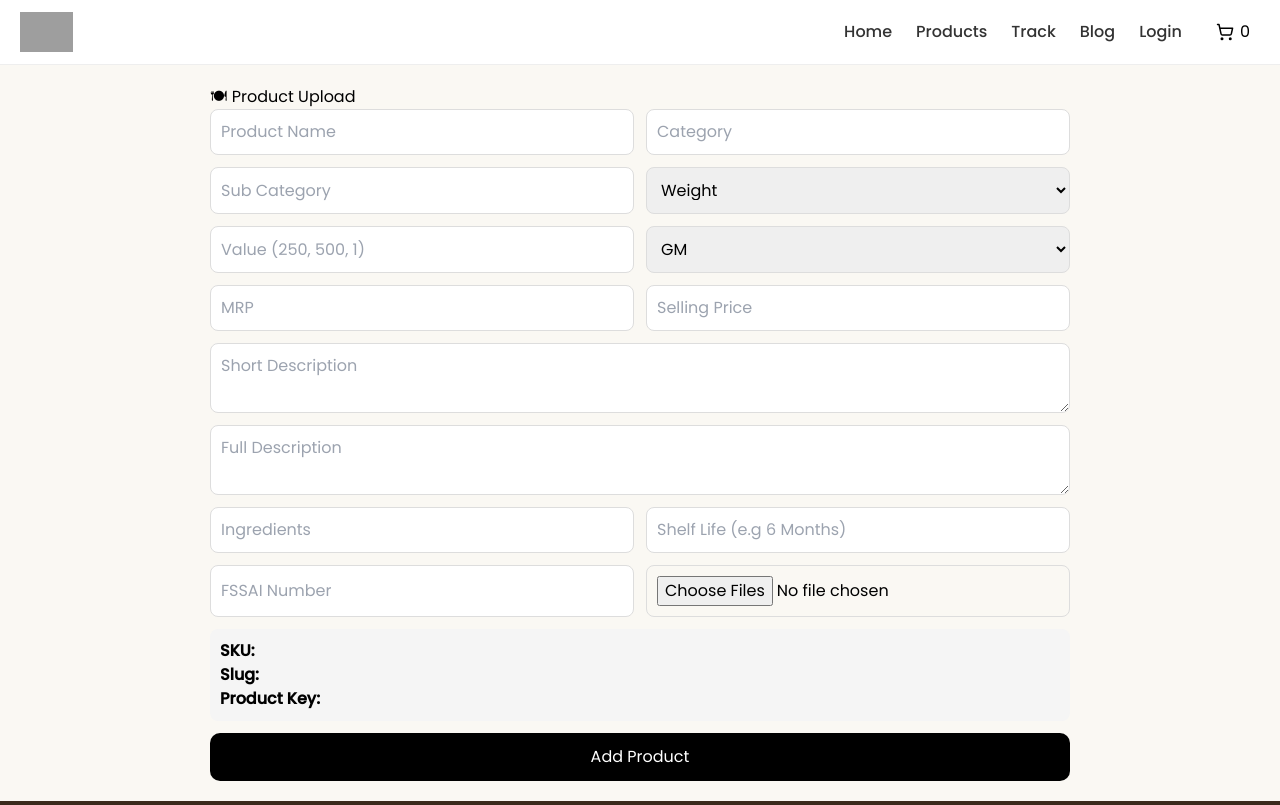
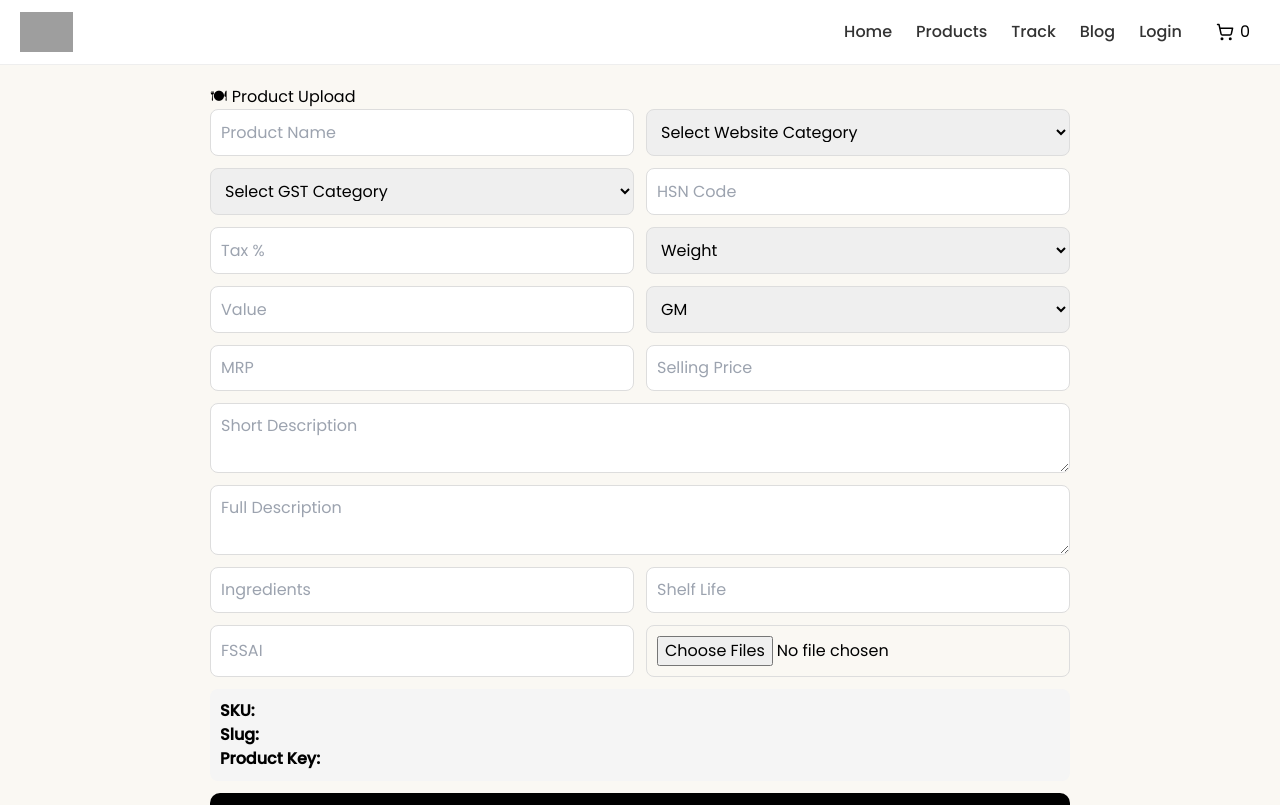
Before and after one commit to nagarajukandula55/native, a Next.js app: page /admin/products in a window 1280 px wide. Shown: the top 805 px of the page. Built offline with nearby package versions, Linux system fonts and the light colour scheme; grey boxes are pictures that could not be loaded.

Commit message:
Update page.js

```diff
--- a/app/admin/products/page.js
+++ b/app/admin/products/page.js
@@ -6,7 +6,9 @@ export default function ProductUpload() {
   const emptyForm = {
     name: "",
     category: "",
-    subCategory: "",
+    gstCategory: "",
+    hsn: "",
+    tax: "",
     mrp: "",
     sellingPrice: "",
     shortDescription: "",
@@ -22,26 +24,31 @@ export default function ProductUpload() {
   const [productKey, setProductKey] = useState("");
   const [slug, setSlug] = useState("");
 
+  /* ================= GST CONFIG ================= */
+
+  const gstOptions = [
+    { name: "Unbranded Food Items", hsn: "1106", tax: 0, desc: "Basic food items" },
+    { name: "Branded Packaged Food", hsn: "2106", tax: 5, desc: "Packaged food items like dosa mix" },
+    { name: "Processed Food", hsn: "2008", tax: 12, desc: "Processed edible items" },
+    { name: "Ready to Eat", hsn: "1904", tax: 5, desc: "Instant ready food" },
+  ];
+
   /* ================= AUTO GENERATORS ================= */
 
   useEffect(() => {
     if (!form.name) return;
 
-    // REMOVE "Native"
     let clean = form.name.replace(/native/gi, "").trim();
 
-    // PRODUCT KEY
     const key = clean.toUpperCase().replace(/[^A-Z0-9]/g, "");
     setProductKey(key);
 
-    // SLUG
     const s = form.name
       .toLowerCase()
       .replace(/[^a-z0-9]+/g, "-")
       .replace(/(^-|-$)/g, "");
     setSlug(s);
 
-    // SKU PREVIEW (STATIC 001 FOR NOW)
     const variant = `${form.variantValue}${form.variantUnit}`.toUpperCase();
 
     if (form.variantValue) {
@@ -49,7 +56,14 @@ export default function ProductUpload() {
     }
   }, [form.name, form.variantValue, form.variantUnit]);
 
-  /* ================= HANDLE CHANGE ================= */
+  /* ================= GST AUTO ================= */
+
+  useEffect(() => {
+    const selected = gstOptions.find((g) => g.name === form.gstCategory);
+    if (selected) {
+      setForm((prev) => ({ ...prev, hsn: selected.hsn, tax: selected.tax }));
+    }
+  }, [form.gstCategory]);
 
   function handleChange(e) {
     setForm({ ...form, [e.target.name]: e.target.value });
@@ -59,16 +73,15 @@ export default function ProductUpload() {
 
   async function handleImageUpload(e) {
     const files = Array.from(e.target.files);
-
     const uploaded = [];
 
     for (let file of files) {
       const data = new FormData();
       data.append("file", file);
-      data.append("upload_preset", "your_upload_preset");
+      data.append("upload_preset", process.env.NEXT_PUBLIC_CLOUDINARY_UPLOAD_PRESET);
 
       const res = await fetch(
-        `https://api.cloudinary.com/v1_1/YOUR_CLOUD_NAME/image/upload`,
+        `https://api.cloudinary.com/v1_1/${process.env.NEXT_PUBLIC_CLOUDINARY_CLOUD_NAME}/image/upload`,
         {
           method: "POST",
           body: data,
@@ -91,19 +104,15 @@ export default function ProductUpload() {
       return alert("Fill required fields");
     }
 
-    const finalSKU = skuPreview;
-
     const payload = {
       ...form,
-      sku: finalSKU,
+      sku: skuPreview,
       productKey,
       slug,
       variant: `${form.variantValue}${form.variantUnit}`.toUpperCase(),
       discount:
         form.mrp && form.sellingPrice
-          ? Math.round(
-              ((form.mrp - form.sellingPrice) / form.mrp) * 100
-            )
+          ? Math.round(((form.mrp - form.sellingPrice) / form.mrp) * 100)
           : 0,
     };
 
@@ -124,26 +133,26 @@ export default function ProductUpload() {
       <h1>🍽 Product Upload</h1>
 
       <form onSubmit={handleSubmit} className="form">
-        <input
-          name="name"
-          placeholder="Product Name"
-          value={form.name}
-          onChange={handleChange}
-        />
+        <input name="name" placeholder="Product Name" value={form.name} onChange={handleChange} />
 
-        <input
-          name="category"
-          placeholder="Category"
-          value={form.category}
-          onChange={handleChange}
-        />
+        <select name="category" value={form.category} onChange={handleChange}>
+          <option value="">Select Website Category</option>
+          <option value="food">Food</option>
+          <option value="snacks">Snacks</option>
+        </select>
 
-        <input
-          name="subCategory"
-          placeholder="Sub Category"
-          value={form.subCategory}
-          onChange={handleChange}
-        />
+        {/* GST CATEGORY */}
+        <select name="gstCategory" value={form.gstCategory} onChange={handleChange}>
+          <option value="">Select GST Category</option>
+          {gstOptions.map((g) => (
+            <option key={g.name} value={g.name}>
+              {g.name} ({g.tax}%)
+            </option>
+          ))}
+        </select>
+
+        <input name="hsn" placeholder="HSN Code" value={form.hsn} readOnly />
+        <input name="tax" placeholder="Tax %" value={form.tax} readOnly />
 
         {/* VARIANT */}
         <select name="variantType" value={form.variantType} onChange={handleChange}>
@@ -151,12 +160,7 @@ export default function ProductUpload() {
           <option>Volume</option>
         </select>
 
-        <input
-          name="variantValue"
-          placeholder="Value (250, 500, 1)"
-          value={form.variantValue}
-          onChange={handleChange}
-        />
+        <input name="variantValue" placeholder="Value" value={form.variantValue} onChange={handleChange} />
 
         <select name="variantUnit" value={form.variantUnit} onChange={handleChange}>
           <option>GM</option>
@@ -166,41 +170,17 @@ export default function ProductUpload() {
         </select>
 
         {/* PRICING */}
-        <input
-          name="mrp"
-          type="number"
-          placeholder="MRP"
-          value={form.mrp}
-          onChange={handleChange}
-        />
-
-        <input
-          name="sellingPrice"
-          type="number"
-          placeholder="Selling Price"
-          value={form.sellingPrice}
-          onChange={handleChange}
-        />
+        <input name="mrp" type="number" placeholder="MRP" value={form.mrp} onChange={handleChange} />
+        <input name="sellingPrice" type="number" placeholder="Selling Price" value={form.sellingPrice} onChange={handleChange} />
 
         {/* DESCRIPTION */}
-        <textarea
-          name="shortDescription"
-          placeholder="Short Description"
-          value={form.shortDescription}
-          onChange={handleChange}
-        />
+        <textarea name="shortDescription" placeholder="Short Description" value={form.shortDescription} onChange={handleChange} />
+        <textarea name="description" placeholder="Full Description" value={form.description} onChange={handleChange} />
 
-        <textarea
-          name="description"
-          placeholder="Full Description"
-          value={form.description}
-          onChange={handleChange}
-        />
-
-        {/* FOOD FIELDS */}
+        {/* FOOD */}
         <input name="ingredients" placeholder="Ingredients" onChange={handleChange} />
-        <input name="shelfLife" placeholder="Shelf Life (e.g 6 Months)" onChange={handleChange} />
-        <input name="fssai" placeholder="FSSAI Number" onChange={handleChange} />
+        <input name="shelfLife" placeholder="Shelf Life" onChange={handleChange} />
+        <input name="fssai" placeholder="FSSAI" onChange={handleChange} />
 
         {/* IMAGES */}
         <input type="file" multiple onChange={handleImageUpload} />
@@ -215,43 +195,12 @@ export default function ProductUpload() {
       </form>
 
       <style jsx>{`
-        .container {
-          max-width: 900px;
-          margin: auto;
-          padding: 20px;
-        }
-
-        .form {
-          display: grid;
-          grid-template-columns: 1fr 1fr;
-          gap: 12px;
-        }
-
-        input, textarea, select {
-          padding: 10px;
-          border: 1px solid #ddd;
-          border-radius: 8px;
-        }
-
-        textarea {
-          grid-column: span 2;
-        }
-
-        button {
-          grid-column: span 2;
-          padding: 12px;
-          background: black;
-          color: white;
-          border: none;
-          border-radius: 10px;
-        }
-
-        .preview {
-          grid-column: span 2;
-          background: #f5f5f5;
-          padding: 10px;
-          border-radius: 8px;
-        }
+        .container { max-width: 900px; margin: auto; padding: 20px; }
+        .form { display: grid; grid-template-columns: 1fr 1fr; gap: 12px; }
+        input, textarea, select { padding: 10px; border: 1px solid #ddd; border-radius: 8px; }
+        textarea { grid-column: span 2; }
+        button { grid-column: span 2; padding: 12px; background: black; color: white; border: none; border-radius: 10px; }
+        .preview { grid-column: span 2; background: #f5f5f5; padding: 10px; border-radius: 8px; }
       `}</style>
     </div>
   );
```
